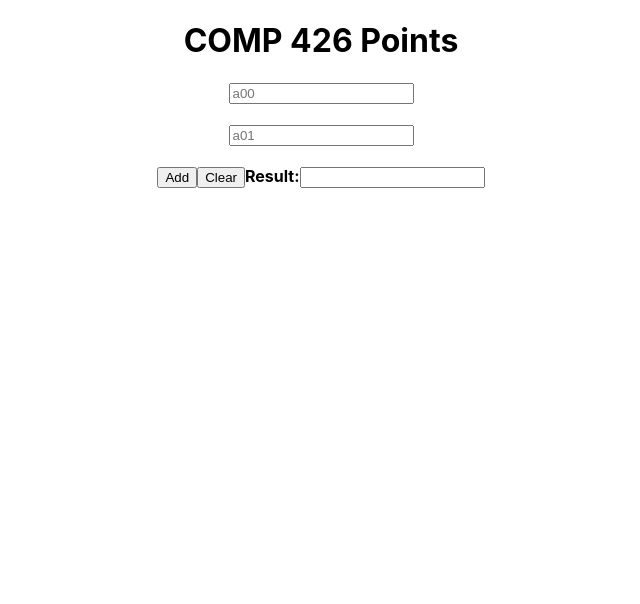
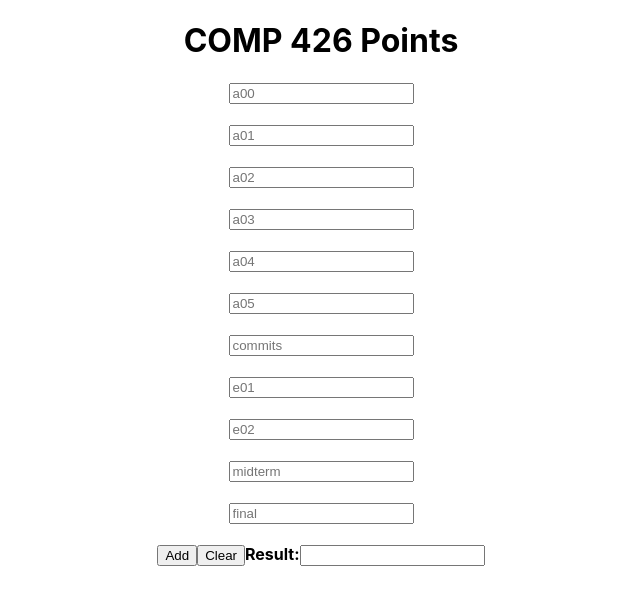
Before and after one commit to comp426-2022-spring/e02-jcsansom-cyber, a React (Create React App) app: page / in a window 1280 px wide. Shown: the top 604 px of the page, without its empty margins (319-959 px from the left). Built offline with nearby package versions, Linux system fonts and the light colour scheme.

Commit message:
finished 3

```diff
--- a/src/App.js
+++ b/src/App.js
@@ -70,6 +70,15 @@ function App() {
       <form>
             <input type="text" id="a00" placeholder="a00" /><br/><br/>
             <input type="text" id="a01" placeholder="a01" /><br/><br/>
+            <input type="text" id="a02" placeholder="a02" /><br/><br/>
+            <input type="text" id="a03" placeholder="a03" /><br/><br/>
+            <input type="text" id="a04" placeholder="a04" /><br/><br/>
+            <input type="text" id="a05" placeholder="a05" /><br/><br/>
+            <input type="text" id="commits" placeholder="commits" /><br/><br/>
+            <input type="text" id="e01" placeholder="e01" /><br/><br/>
+            <input type="text" id="e02" placeholder="e02" /><br/><br/>
+            <input type="text" id="midterm" placeholder="midterm" /><br/><br/>
+            <input type="text" id="final" placeholder="final" /><br/><br/>
             <button onClick={Add}>Add</button>
             <button onClick={Clear}>Clear</button>
             <label for="result"><b>Result:</b></label>
```
